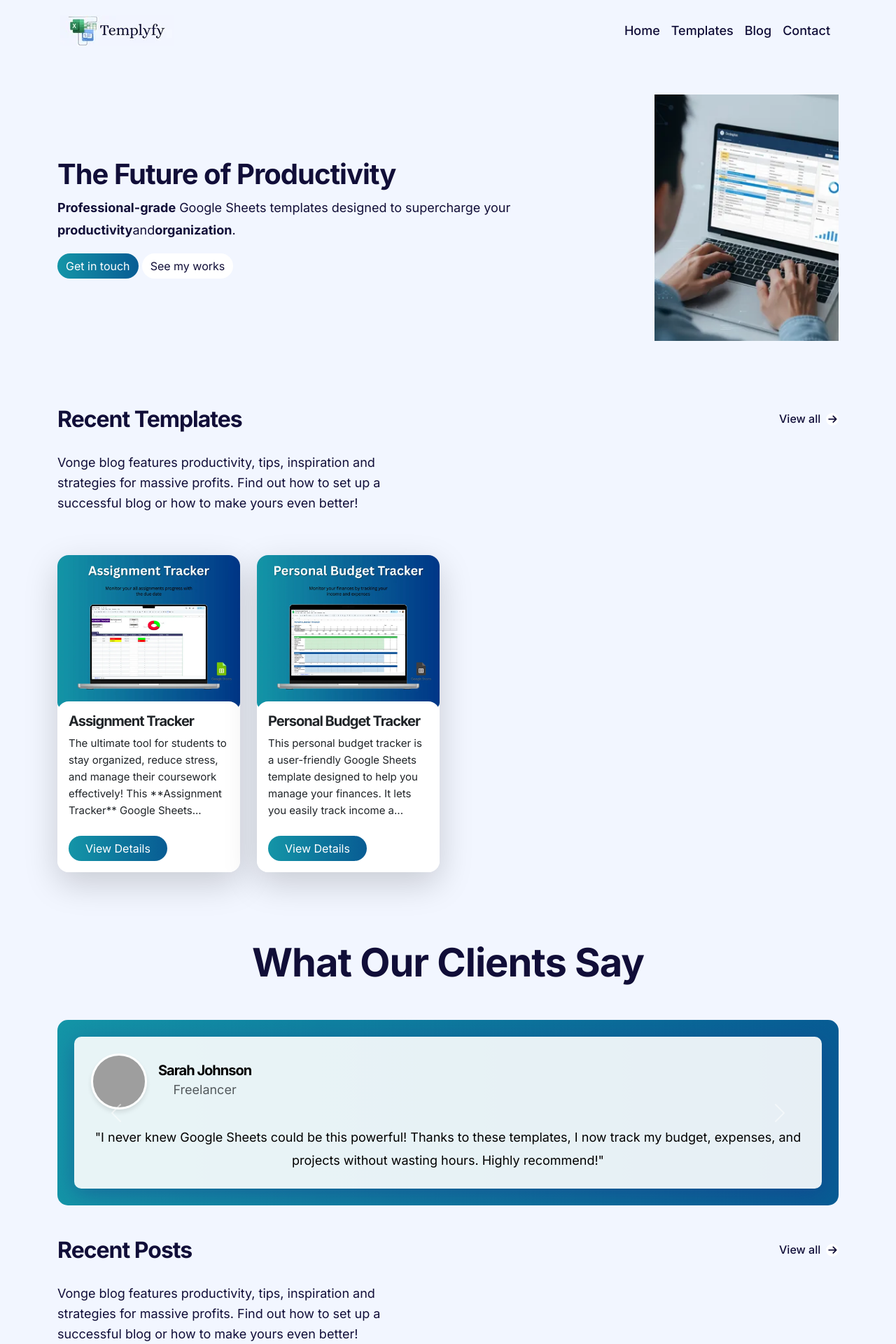
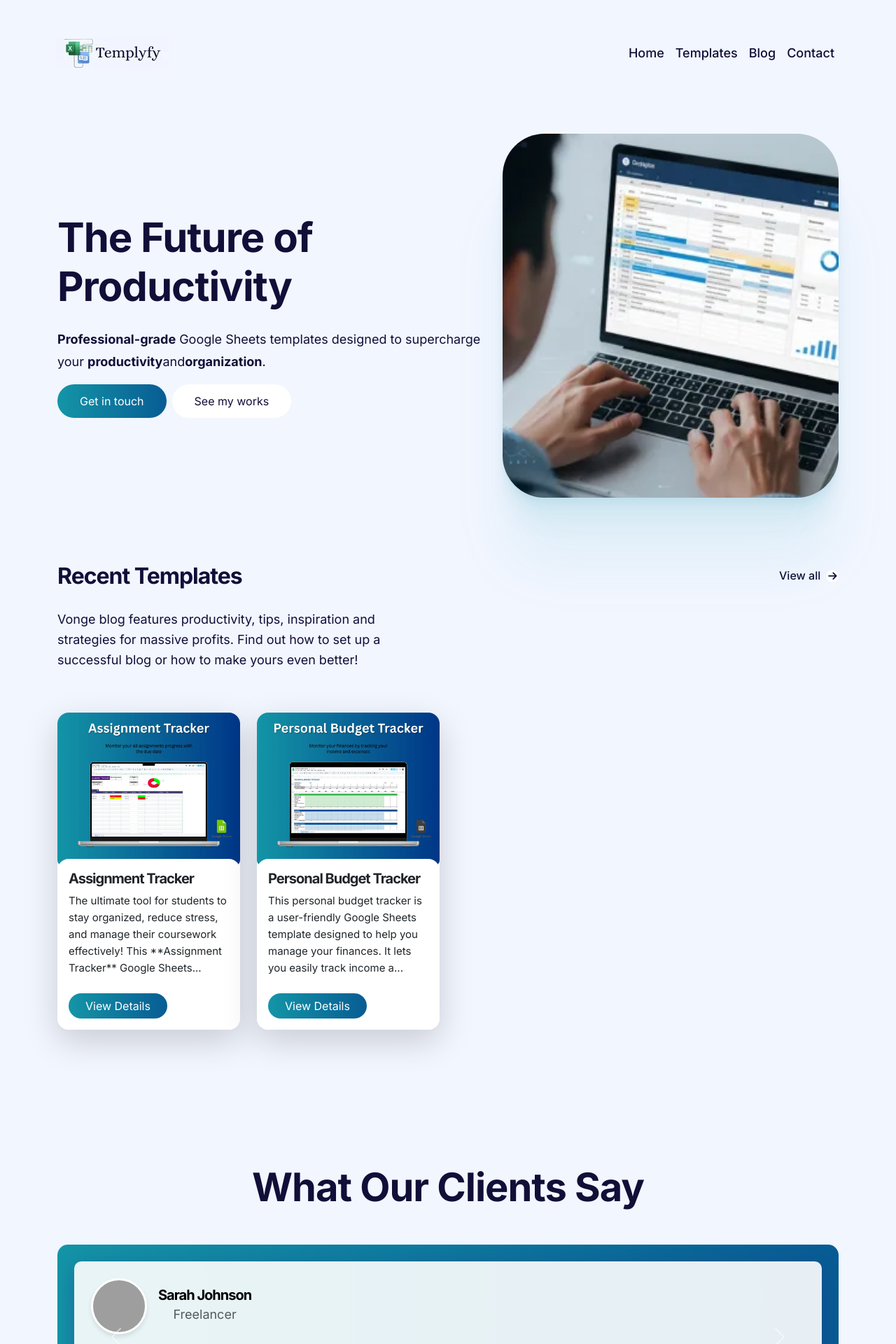
Before and after one commit to ankushgupta003/ExcelTemplates, a Jekyll site: the page built from index.html, in a window 1280 px wide. Shown: the top 1920 px of the page at 70% size. Built offline with Jekyll 4.4.1, drawn with Linux system fonts in a browser that asks for light colours; a style sheet for code colours, icons or effects is not loaded; grey boxes are pictures that could not be loaded.

Commit message:
index changed

```diff
--- a/_includes/header.html
+++ b/_includes/header.html
@@ -1,5 +1,5 @@
 <header>
-  <nav class="navbar navbar-expand-lg container py-3 px-3">
+  <nav class="navbar navbar-expand-lg container">
     <a class="navbar-brand fw-bold fs-4" href="{{ site.baseurl }}/"
       ><img src="/images/logo.webp"
     /></a>
@@ -78,4 +78,14 @@
   .offcanvas-end {
     width: 50%;
   }
+
+  .navbar {
+    padding: 48px 10px 40px;
+  }
+
+  @media only screen and (max-width: 576px) {
+    .navbar {
+      padding: 30px 10px;
+    }
+  }
 </style>
--- a/css/main.css
+++ b/css/main.css
@@ -6,7 +6,14 @@ body {
   color: #110e38;
   background-color: #f2f6ff;
 }
-
+section {
+  padding: 96px 0;
+}
+@media only screen and (max-width: 576px) {
+  section {
+    padding: 30px 0;
+  }
+}
 /* footer */
 footer {
   background: linear-gradient(90deg, #1495a7 0%, #003687 167%);
@@ -56,6 +63,111 @@ h6 {
   align-items: center;
 }
 
+@media only screen and (min-width: 768px) {
+  .hero-title {
+    font-size: 58px;
+    line-height: 1.2;
+    margin: 0 0 24px;
+  }
+}
+.hero-left {
+  padding-right: 20px;
+  margin-right: auto;
+}
+@media only screen and (max-width: 768px) {
+  .hero {
+    flex-direction: column;
+  }
+
+  .hero-right,
+  .hero-left {
+    width: 100%;
+  }
+}
+
+.hero-right {
+  position: relative;
+}
+.hero-image {
+  position: relative;
+  z-index: 10;
+  width: 480px;
+  height: 520px;
+  margin-left: auto;
+}
+.hero-image img {
+  position: absolute;
+  top: 0;
+  z-index: 1;
+  height: 100%;
+  width: 100%;
+  border-radius: 60px;
+  object-fit: cover;
+  user-select: none;
+  box-shadow: 0 100px 80px #1495a712, 0 41.7776px 33.4221px #1495a70d,
+    0 22.3363px 17.869px #1495a70b, 0 12.5216px 10.0172px #1495a709,
+    0 6.6501px 5.32008px #1495a707, 0 2.76726px 2.21381px #1495a705;
+  transition: inherit;
+  background: #d5dce3;
+}
+@media only screen and (max-width: 1130px) {
+  .hero-right .hero-image {
+    width: 400px;
+    height: 420px;
+  }
+}
+
+@media only screen and (max-width: 1024px) {
+  .hero-right .hero-image {
+    width: 340px;
+    height: 360px;
+  }
+}
+
+@media only screen and (max-width: 768px) {
+  .hero-right {
+    order: -1;
+  }
+
+  .hero-right .hero-image {
+    width: 100%;
+    height: 380px;
+    margin-bottom: 40px;
+  }
+
+  .hero-right .hero-image:before {
+    border-radius: 30px;
+  }
+
+  .hero-right .hero-image img {
+    border-radius: 30px;
+  }
+}
+
+@media only screen and (max-width: 576px) {
+  .hero-right .hero-image {
+    height: 280px;
+    margin-bottom: 32px;
+  }
+
+  .hero-right .hero-image:before {
+    border-radius: 16px;
+  }
+
+  .hero-right .hero-image img {
+    border-radius: 16px;
+    box-shadow: none;
+  }
+}
+.hero-btn {
+  display: flex;
+  align-items: center;
+}
+.cta-btn {
+  padding: 12px 32px;
+  font-size: 16px;
+  margin-right: 8px;
+}
 .section__info {
   margin-bottom: 60px;
 }
--- a/index.html
+++ b/index.html
@@ -21,10 +21,13 @@ image: /images/Templyfy.png
               </p>
             </div>
             <div class="hero-btn">
-              <a class="btn btn-primary rounded-pill" href="#contact"
+              <a class="btn btn-primary cta-btn rounded-pill" href="#contact"
                 >Get in touch</a
               >
-              <a class="btn btn-secondary rounded-pill" href="/templates">
+              <a
+                class="btn btn-secondary cta-btn rounded-pill"
+                href="/templates"
+              >
                 <span class="circle-bg"
                   ><i class="ion ion-md-arrow-down button-arrow"></i
                 ></span>
@@ -33,9 +36,9 @@ image: /images/Templyfy.png
             </div>
           </div>
 
-          <div class="hero-right d-none d-lg-block">
+          <div class="hero-right">
             <div class="hero-image">
-              <img class="w-100" alt="" src="/images/hero.webp" />
+              <img alt="hero image" src="/images/hero.webp" />
             </div>
           </div>
         </div>
```
